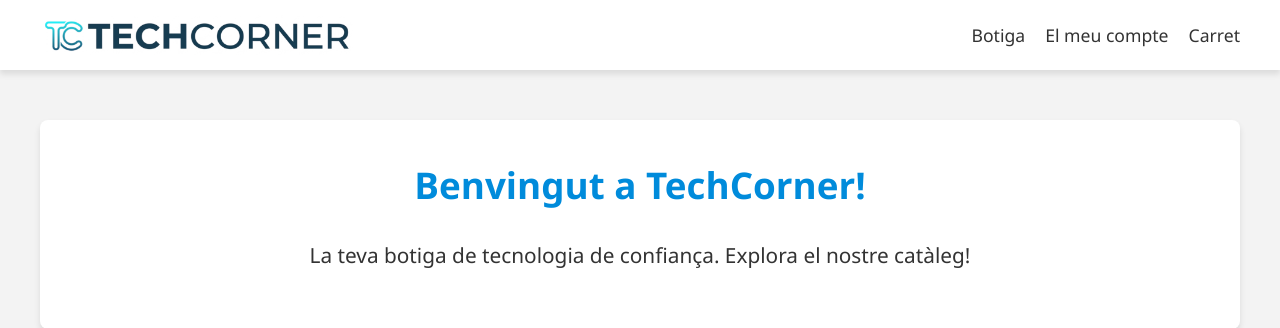
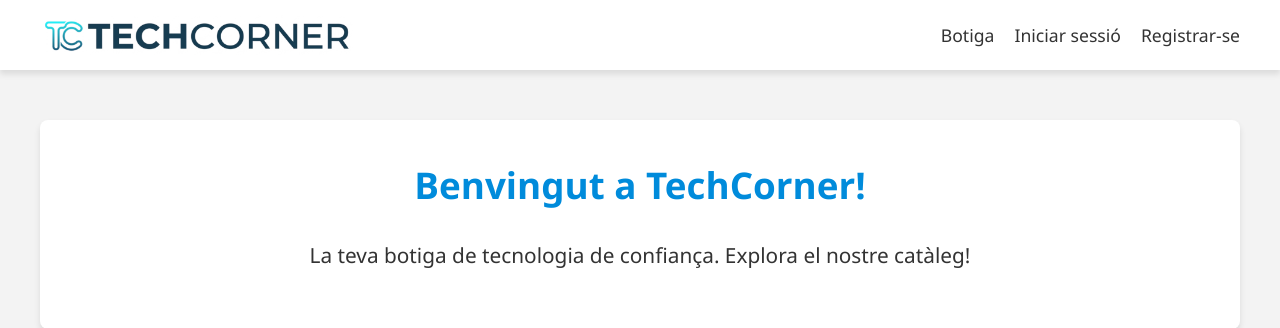
Before and after one commit to alextrigueros/techcorner, a PHP site: page / in a window 1280 px wide. Shown: the top 328 px of the page. Run offline with PHP 8.4, Linux system fonts and the light colour scheme; data comes from the database, SQL or seed files in the repository; data that the repository does not hold is empty.

Commit message:
millora capçalera

```diff
--- a/views/header_view.php
+++ b/views/header_view.php
@@ -8,15 +8,30 @@
 
         <nav>
             <ul class="llista-nav">
+
                 <li><a href="index.php?accio=botiga">Botiga</a></li>
-                <li><a href="index.php?accio=perfil">El meu compte</a></li>
                 <?php
                 // Si l'usuari és admin, mostrar enllaç al panell d'administració
                 if (isset($_SESSION['user_rol']) && $_SESSION['user_rol'] === 'admin') {
                     echo "<li><a href='index.php?accio=admin'>Panell d'administració</a></li>";
                 }
                 ?>
-                <li><a href="index.php?accio=carret" class="carret-icona">Carret</a></li>
+
+                <?php
+                if (isset($_SESSION['user_id'])) {
+                    echo "<li><a href='index.php?accio=perfil'>Compte</a></li>";
+                    echo "<li><a href='index.php?accio=carret' class='carret-icona'>Carret</a></li>";
+                }
+                ?>
+
+                <?php
+                // Si l'usuari no esta identificat, mostrar enllaç per iniciar sessió o registrar-se
+                if (!isset($_SESSION['user_id'])) {
+                    echo "<li><a href='index.php?accio=login'>Iniciar sessió</a></li>";
+                    echo "<li><a href='index.php?accio=registre'>Registrar-se</a></li>";
+                }
+
+                ?>
             </ul>
         </nav>
     </div>
```
Also changed, not shown: content/products/airpods_pro_(2a_gen)/image1.png (deleted), content/products/apple_watch_series_9/image1.png (deleted), content/products/forerunner_255/image1.png (deleted), content/products/galaxy_watch_6/image1.png (deleted), content/products/macbook_air_m2/image1.png (deleted), content/products/quietcomfort_earbuds_ii/image1.png (deleted), content/products/rog_zephyrus_g14/image1.png (deleted), content/products/surface_laptop_5/image1.png (deleted), content/products/wh-1000xm5/image1.png (deleted).
